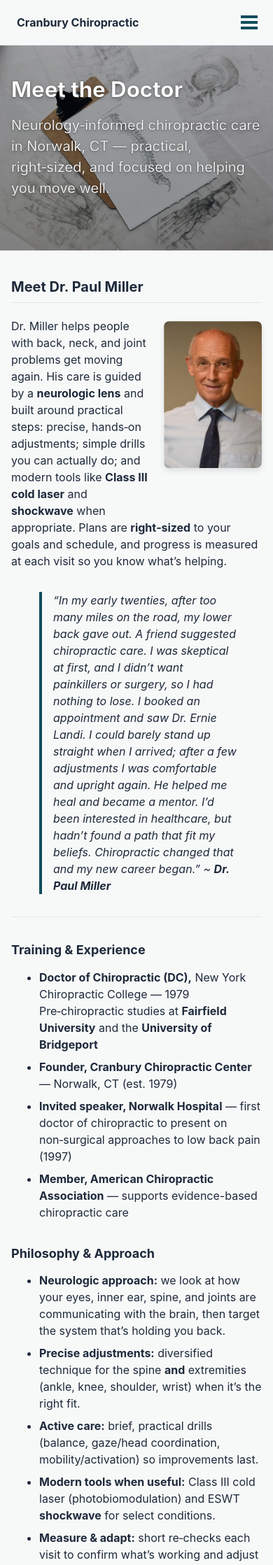
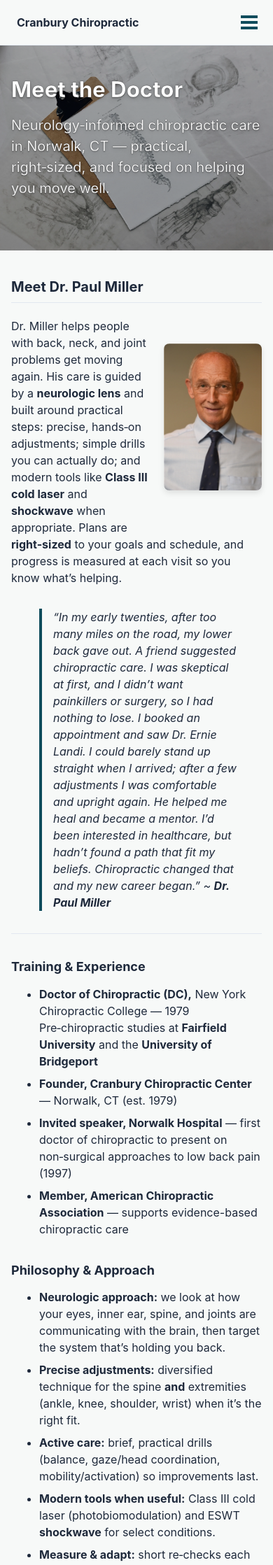
Before and after one commit to millerms/CranburyChiropractic, a Jekyll site: the page built from _pages/doctor.md, in a window 390 px wide. Shown: the top 2237 px of the page at 70% size. Built offline with Jekyll 4.4.1, drawn with Linux system fonts in a browser that asks for light colours; cached includes are drawn as plain includes.

Commit message:
updated mobile headshot

```diff
--- a/assets/css/custom.css
+++ b/assets/css/custom.css
@@ -956,3 +956,13 @@ footer nav a:hover, footer nav a:focus { text-decoration: underline; }
     margin-top: 1rem;
   }
 }
+
+@media (max-width: 450px) {
+  .doctor-page .page__content img.align-right{
+    float: right !important;      /* override theme's mobile reset */
+    width: 140px !important;      /* smaller on mobile */
+    height: auto;
+    margin-left: 1rem;
+    margin-top: 3rem;
+  }
+}
```
